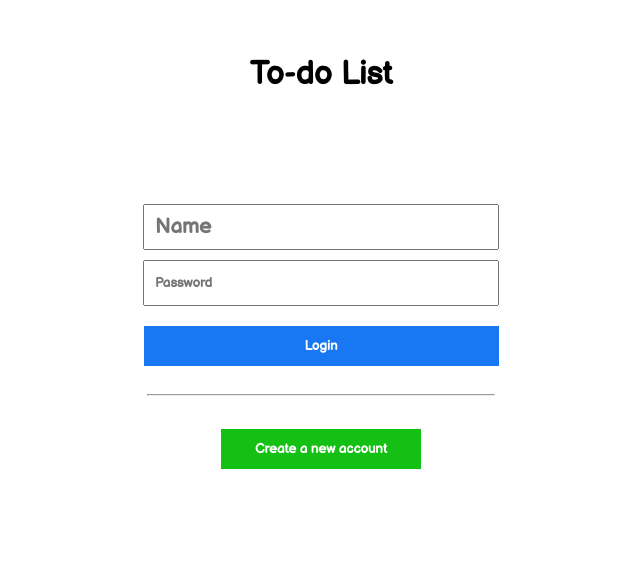
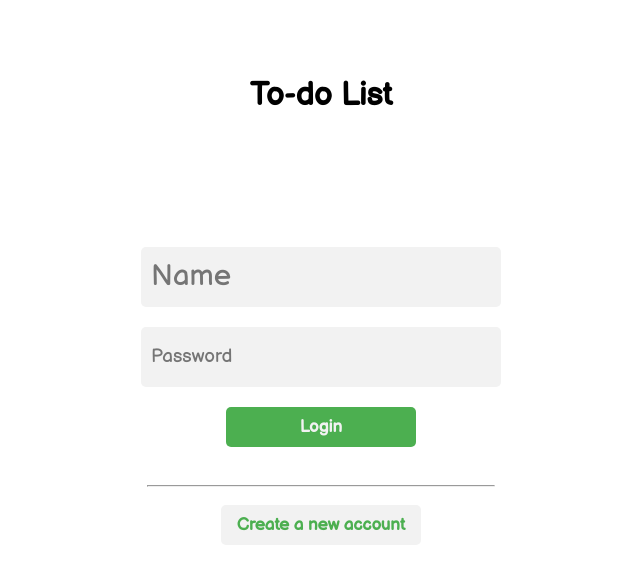
Before and after one commit to June-24/contribute-to-Todolist, a React (Create React App) app in the folder todolist/: page / in a window 1280 px wide. Shown: the top 584 px of the page, without its empty margins (319-959 px from the left). Built offline with nearby package versions, Linux system fonts and the light colour scheme.

Commit message:
adding basic css to login and signup pages

```diff
--- /dev/null
+++ b/todolist/src/components/login.css
@@ -0,0 +1,58 @@
+.container {
+    display: flex;
+    flex-direction: column;
+    align-items: center;
+}
+
+.phone, .pass, .roll, .name {
+    margin: 10px;
+    padding: 10px;
+    border-radius: 5px;
+    border: none;
+    font-size: 19px;
+    font-weight:normal;
+    background-color: #f2f2f2;
+}
+
+.phone:hover, .pass:hover, .roll:hover, .name:hover {
+    border: 2px solid #4CAF50;
+    box-shadow: 5px 5px 5px rgba(0, 0, 0, 0.3);
+}
+
+.submit {
+    width: 50%;
+    margin: 10px;
+    padding: 10px;
+    border-radius: 5px;
+    border: none;
+    background-color:#4CAF50 ;
+    color: #f2f2f2;
+    font-weight: bold;
+    font-size: 17px;
+    cursor: pointer;
+}
+
+.submit:hover,.but:hover {
+    background-color: rgb(14, 92, 28);
+    color: white;
+    box-shadow:0 12px 16px 0 rgba(0,0,0,0.24), 0 17px 50px 0 rgba(0,0,0,0.19);
+
+
+}
+
+.but {
+    margin: 10px;
+    padding: 10px;
+    border-radius: 5px;
+    border: none;
+    background-color: #f2f2f2;
+    color: #4CAF50;
+    font-size: 17px;
+    font-weight: bold;
+    cursor: pointer;
+}
+
+.but:hover {
+    background-color: #4CAF50;
+    color: white;
+}
--- a/todolist/src/components/login.js
+++ b/todolist/src/components/login.js
@@ -2,6 +2,7 @@
 import React from 'react'
 import { useState, useContext } from 'react'
 import { useNavigate, Link } from 'react-router-dom'
+import './login.css';
 
 import CredContext from '../context/Credentials/credContext'
 
--- a/todolist/src/components/signup.js
+++ b/todolist/src/components/signup.js
@@ -1,6 +1,7 @@
 import React from 'react'
 import {useState} from 'react'
 import { useNavigate, Link } from 'react-router-dom'
+import './login.css';
 
 const Signup = () => {
 
```
Also changed, not shown: 2 other files (tests, documents, lock files or other folders).
